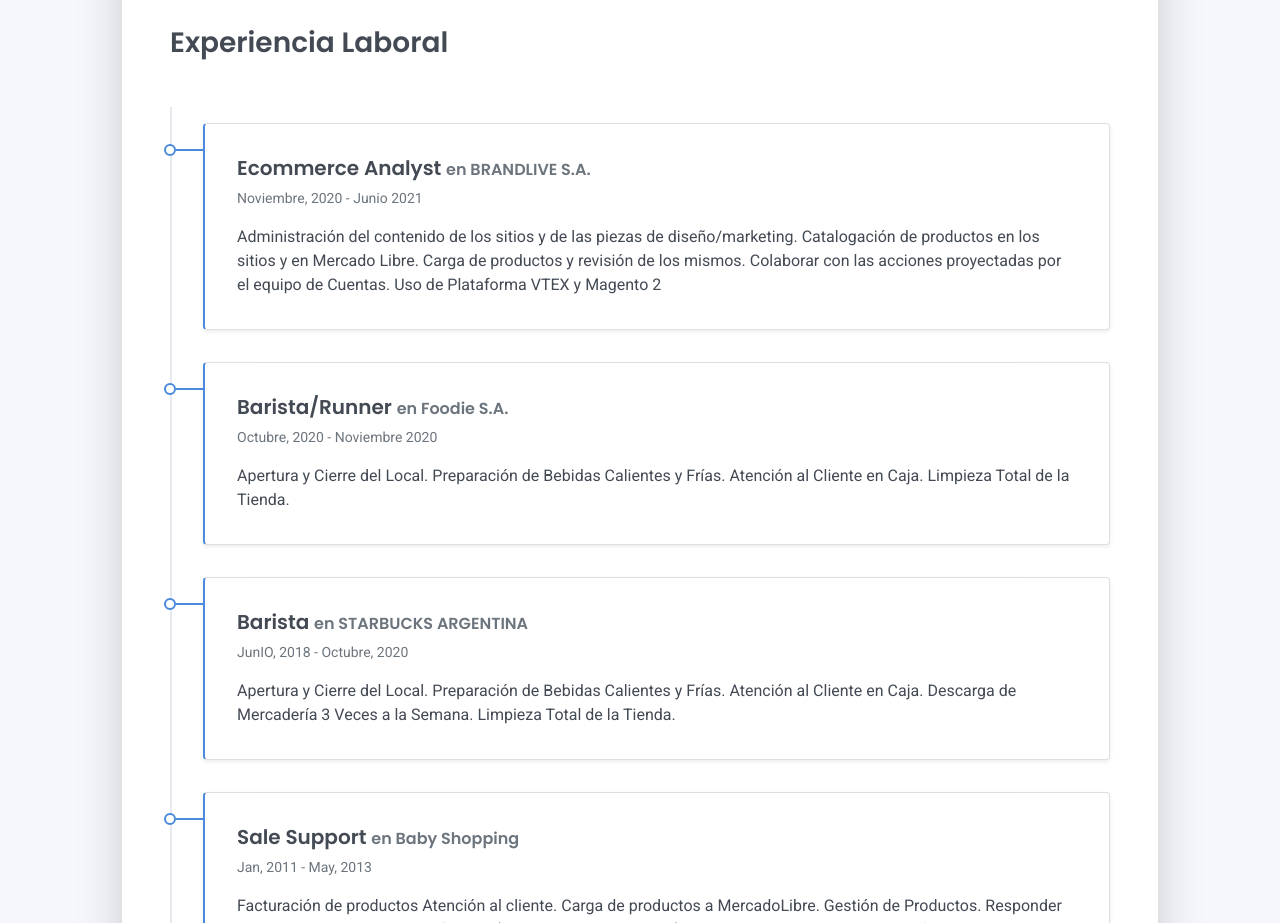
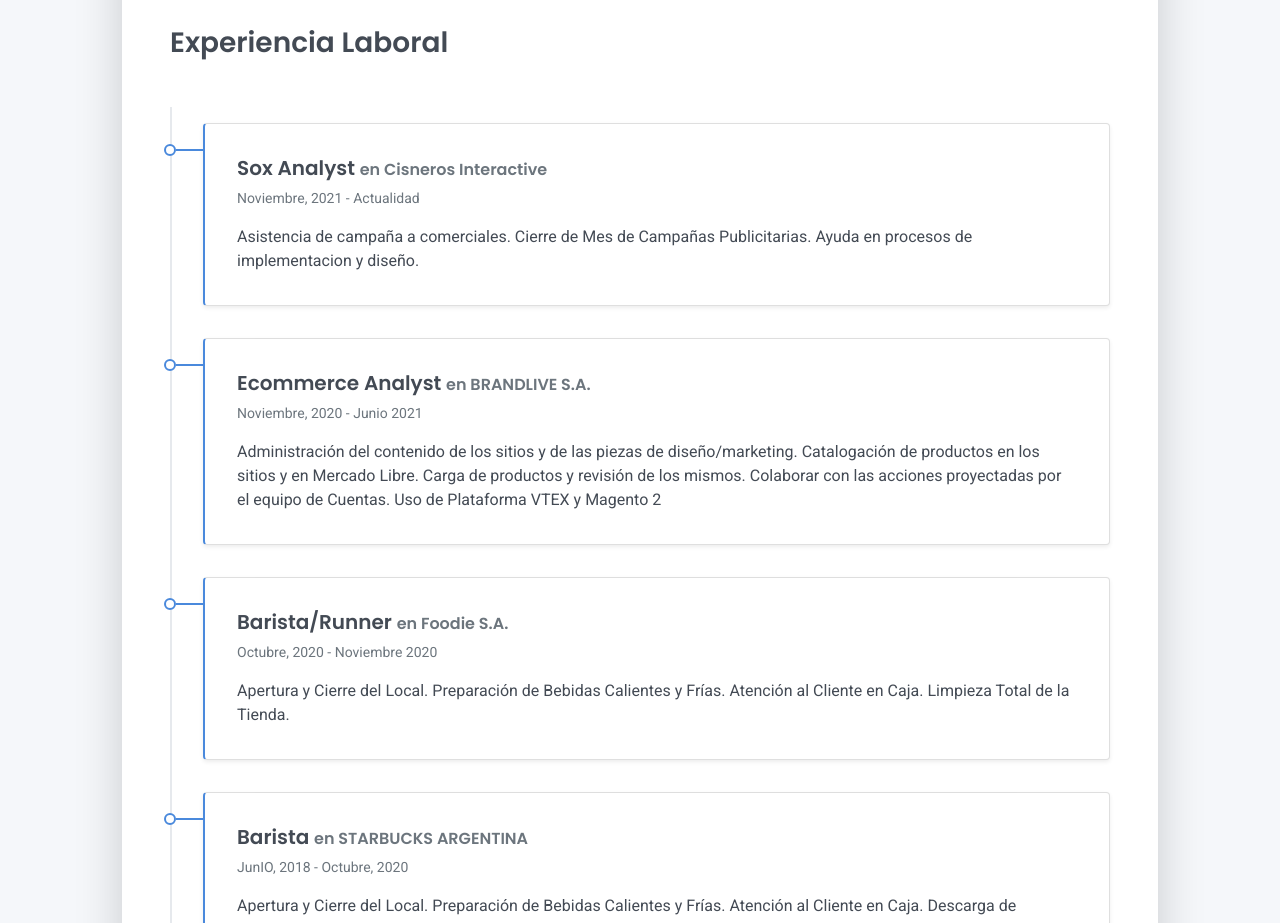
Before and after one commit to ChifaWolf/CV-FSW, a plain HTML site: page index.html in a window 1280 px wide. Shown: the part 900-1823 px from the top of the page. Drawn offline with Linux system fonts and the light colour scheme.

Commit message:
Update index.html

```diff
--- a/index.html
+++ b/index.html
@@ -122,6 +122,13 @@
   <div class="work-experience-section px-3 px-lg-4">
     <h2 class="h3 mb-4">Experiencia Laboral</h2>
     <div class="timeline">
+       <div class="timeline-card timeline-card-primary card shadow-sm">
+        <div class="card-body">
+          <div class="h5 mb-1">Sox Analyst <span class="text-muted h6">en Cisneros Interactive</span></div>
+          <div class="text-muted text-small mb-2">Noviembre, 2021 - Actualidad</div>
+          <div>Asistencia de campaña a comerciales. Cierre de Mes de Campañas Publicitarias. Ayuda en procesos de implementacion y diseño.</div>
+        </div>
+      </div>
       <div class="timeline-card timeline-card-primary card shadow-sm">
         <div class="card-body">
           <div class="h5 mb-1">Ecommerce Analyst <span class="text-muted h6">en BRANDLIVE S.A.</span></div>
```
